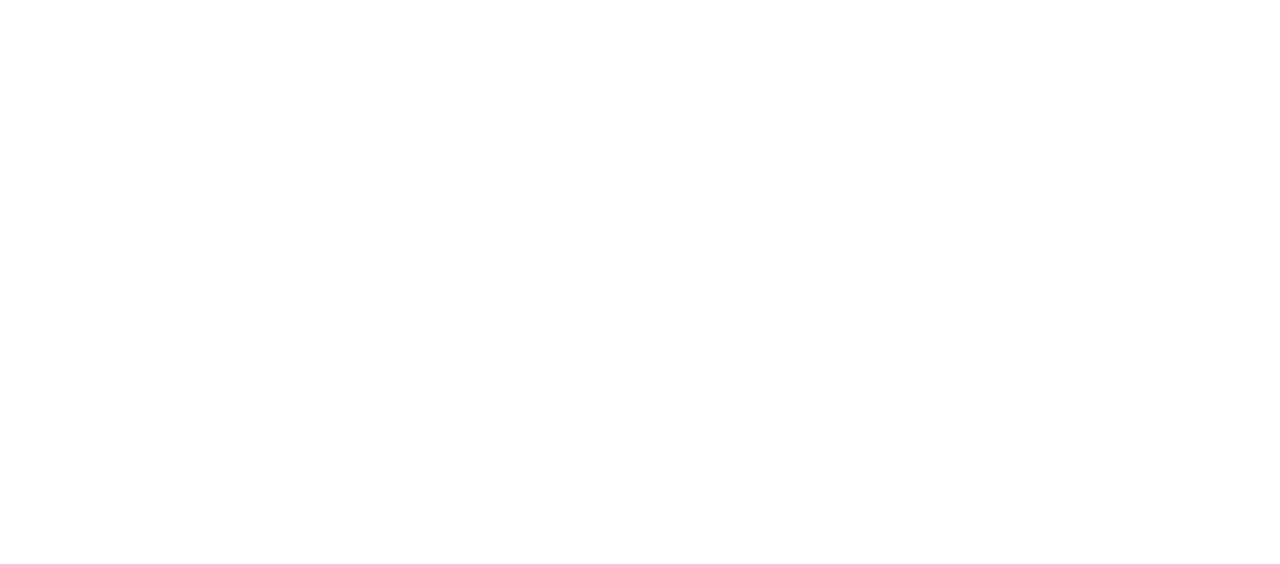
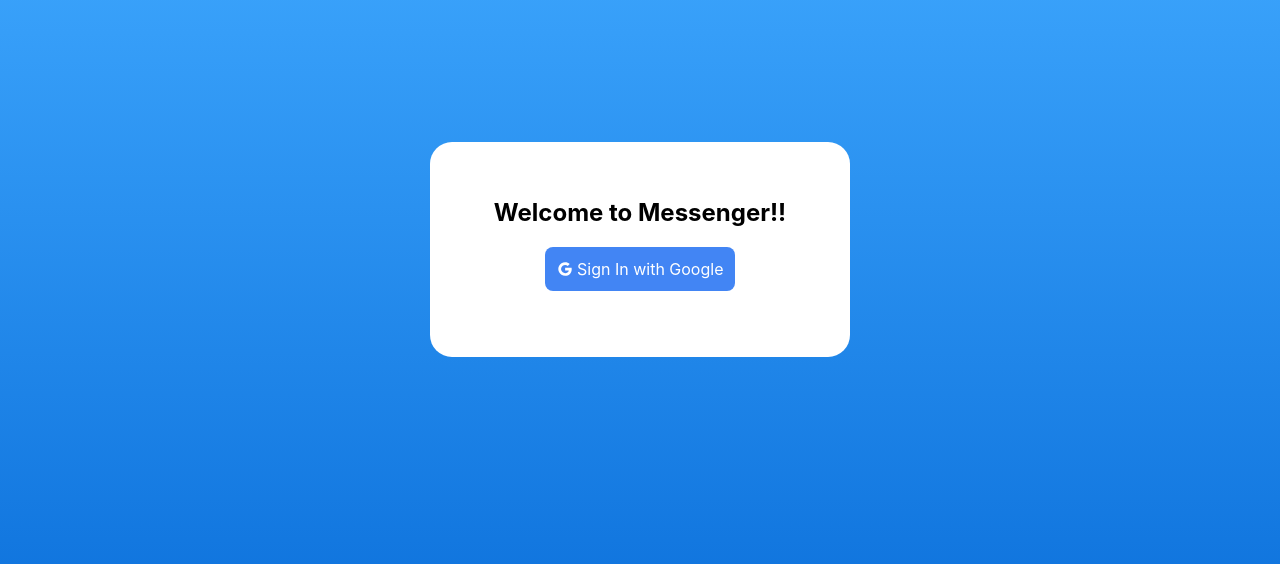
Before and after one commit to rohit-nar7/Messenger-WEB-app-React-firebase, a React (Create React App) app: page / in a window 1280 px wide. Shown: the part 114-678 px from the top of the page. Built offline with nearby package versions, Linux system fonts and the light colour scheme; no server answers.

Commit message:
added google auth

```diff
--- a/src/components/App.js
+++ b/src/components/App.js
@@ -2,21 +2,21 @@
 
 import { BrowserRouter as Router, Switch, Route } from "react-router-dom"
 
-// import { AuthProvider } from "../contexts/AuthContext"
+import { AuthProvider } from "../contexts/AuthContext"
 
-// import Chats from "./Chats"
-// import Login from "./Login"
+ import Chats from "./Chats"
+ import Login from "./Login"
 
 function App() {
   return (
     <div style={{ fontFamily: 'Avenir' }}>
       <Router>
-        {/* <AuthProvider> */}
+         <AuthProvider>
           <Switch>
-            {/* <Route path="/chats" component={Chats} />
-            <Route path="/" component={Login} /> */}
+             <Route path="/chats" component={Chats} />
+            <Route path="/" component={Login} />
           </Switch>
-        {/* </AuthProvider> */}
+         </AuthProvider>
       </Router>
     </div>
   )
--- /dev/null
+++ b/src/components/Chats.js
@@ -0,0 +1,12 @@
+import React from "react";
+
+const Chats = () => {
+
+    return (
+
+        <h1>Chats</h1>
+    )
+}
+
+
+export default Chats;
--- /dev/null
+++ b/src/components/Login.js
@@ -0,0 +1,31 @@
+import React from "react";
+import { GoogleOutlined, FacebookOutlined } from "@ant-design/icons";
+import "firebase/app"
+
+import { auth } from "../firebase";
+import firebase from "firebase/app";
+
+const Login = () => {
+    return (
+        <div id="login-page">
+            <div id="login-card">
+                <h2>Welcome to Messenger!!</h2>
+                <div
+                    className="login-button google"
+                    onClick={() =>  auth.signInWithRedirect(new firebase.auth.GoogleAuthProvider())}
+                >
+                    <GoogleOutlined /> Sign In with Google
+                </div>
+
+            </div>
+
+
+
+
+        </div>
+    );
+
+
+}
+
+export default Login;
--- /dev/null
+++ b/src/contexts/AuthContext.js
@@ -0,0 +1,36 @@
+import React, { useContext, useState, useEffect} from "react";
+import { useHistory } from "react-router-dom";
+import { auth } from "../firebase";
+
+
+const AuthContext = React.createContext();
+
+
+export const useAuth = () => useContext(AuthContext);
+
+export const AuthProvider = ({ children }) => {
+
+    const [loading, setLoading] = useState(true);
+    const [user, setUser] = useState(null);
+    const history = useHistory();
+
+    useEffect(() =>{
+        auth.onAuthStateChanged((user) => {
+            setUser(user);
+            setLoading(false);
+
+            if(user)
+            history.push('/chats');
+        })
+    }, [user, history]);
+
+    const value = { user };
+
+    return (
+        <AuthContext.Provider value = {value}>
+
+            {! loading && children}
+        </AuthContext.Provider>
+    )
+
+}
--- /dev/null
+++ b/src/firebase.js
@@ -0,0 +1,11 @@
+import firebase from "firebase/app";
+import "firebase/auth";
+
+export const auth = firebase.initializeApp ({
+    apiKey: "AIzaSyCf0AvpDnIogWUJI3SfFZpnGPwEk8yqQEA",
+    authDomain: "messenger-b7fb8.firebaseapp.com",
+    projectId: "messenger-b7fb8",
+    storageBucket: "messenger-b7fb8.appspot.com",
+    messagingSenderId: "27631398901",
+    appId: "1:27631398901:web:350f7531c3a48713e1babc"
+  }).auth();
```
Also changed, not shown: 2 other files (tests, documents, lock files or other folders).
